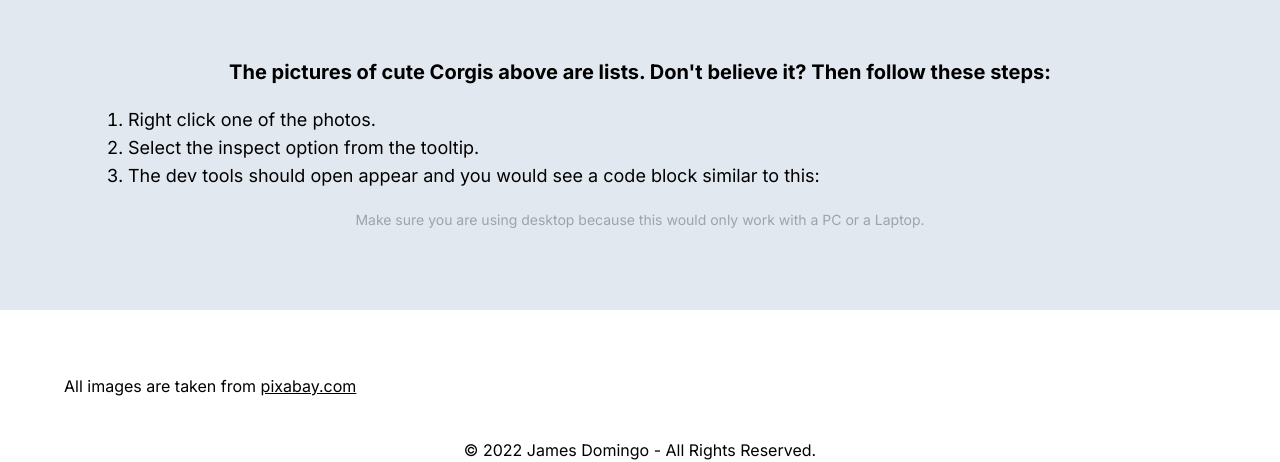
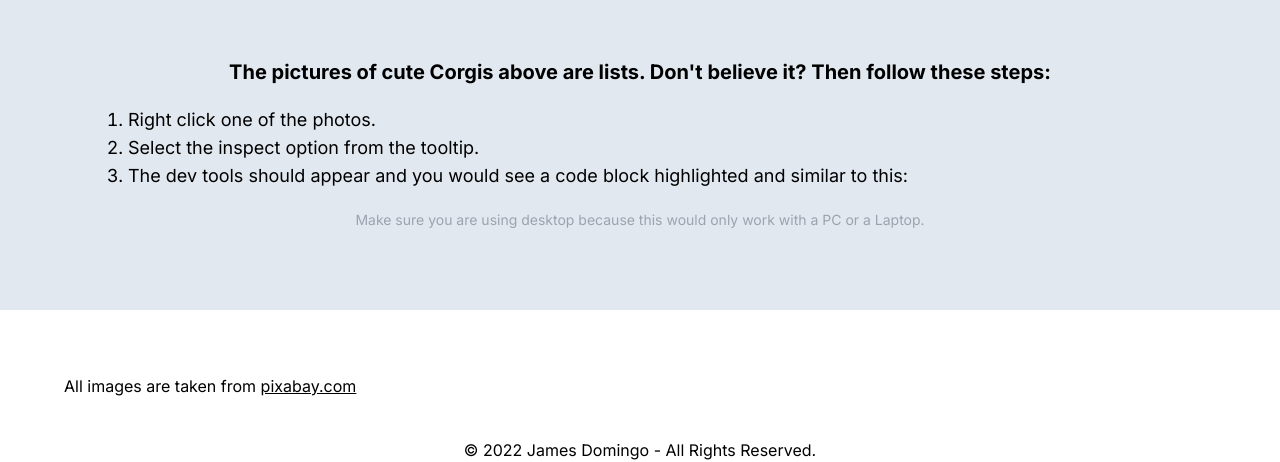
Before and after one commit to MangKong-coder/the-corgi-project, a plain HTML site: page index.html in a window 1280 px wide. Shown: the part 1294-1756 px from the top of the page. Drawn offline with nearby package versions, Linux system fonts and the light colour scheme.

Commit message:
fix: revise text

```diff
--- a/index.html
+++ b/index.html
@@ -91,7 +91,7 @@
             <ol class="list-decimal mt-5 text-lg font-medium">
                 <li>Right click one of the photos.</li>
                 <li>Select the inspect option from the tooltip.</li>
-                <li>The dev tools should open appear and you would see a code block similar to this:</li>
+                <li>The dev tools should appear and you would see a code block highlighted and similar to this:</li>
                 <div class="text-base mt-2 break-normal" id="output"></div>
             </ol>
             <p class="text-sm text-gray-400 mt-5 text-center">Make sure you are using desktop because this would only work with a PC or a Laptop.</p>
```
